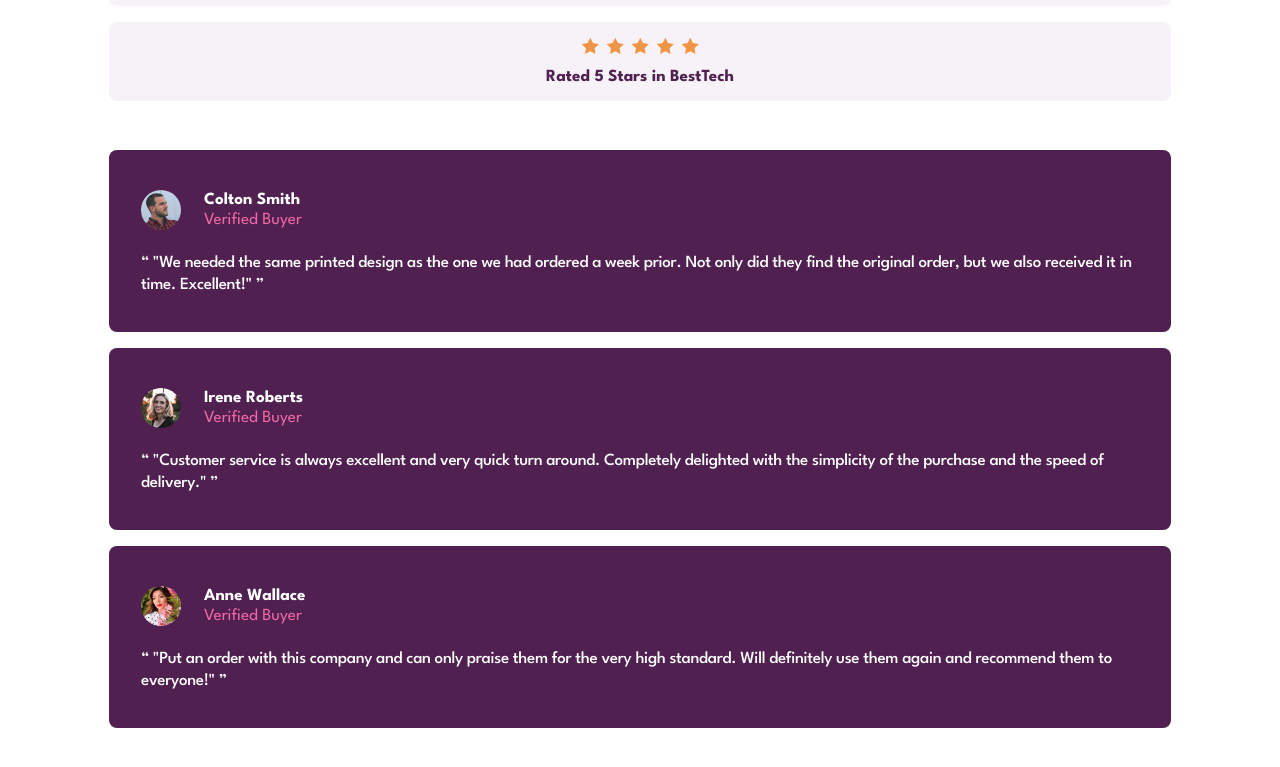
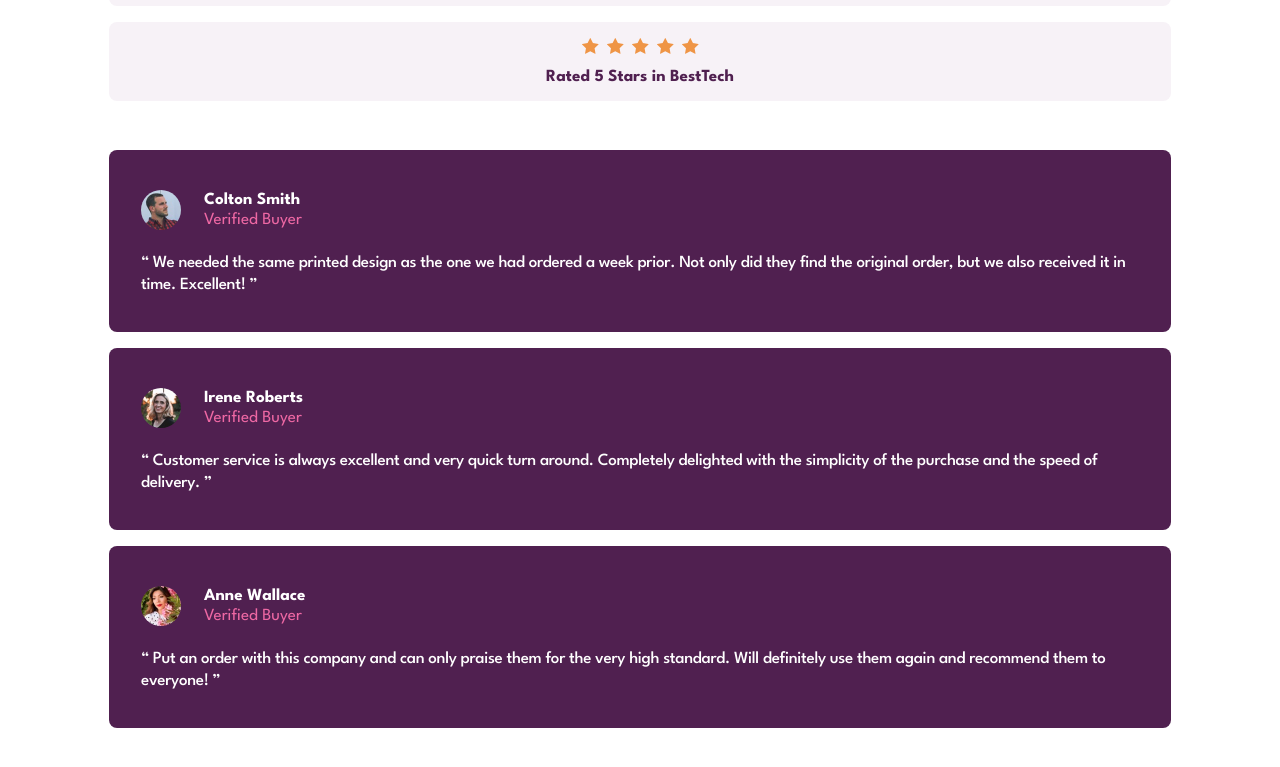
Before and after one commit to WesselKonstantinov/social-proof-section, a plain HTML site: page index.html in a window 1280 px wide. Shown: the part 363-1130 px from the top of the page. Drawn offline with Linux system fonts and the light colour scheme.

Commit message:
Remove quotation marks

```diff
--- a/index.html
+++ b/index.html
@@ -171,9 +171,9 @@
             </div>
 
             <blockquote class="testimonial__text">
-              "We needed the same printed design as the one we had ordered a
-              week prior. Not only did they find the original order, but we also
-              received it in time. Excellent!"
+              We needed the same printed design as the one we had ordered a week
+              prior. Not only did they find the original order, but we also
+              received it in time. Excellent!
             </blockquote>
           </div>
           <div class="testimonial">
@@ -192,9 +192,9 @@
             </div>
 
             <blockquote class="testimonial__text">
-              "Customer service is always excellent and very quick turn around.
+              Customer service is always excellent and very quick turn around.
               Completely delighted with the simplicity of the purchase and the
-              speed of delivery."
+              speed of delivery.
             </blockquote>
           </div>
           <div class="testimonial">
@@ -212,9 +212,9 @@
               </hgroup>
             </div>
             <blockquote class="testimonial__text">
-              "Put an order with this company and can only praise them for the
+              Put an order with this company and can only praise them for the
               very high standard. Will definitely use them again and recommend
-              them to everyone!"
+              them to everyone!
             </blockquote>
           </div>
         </div>
```
